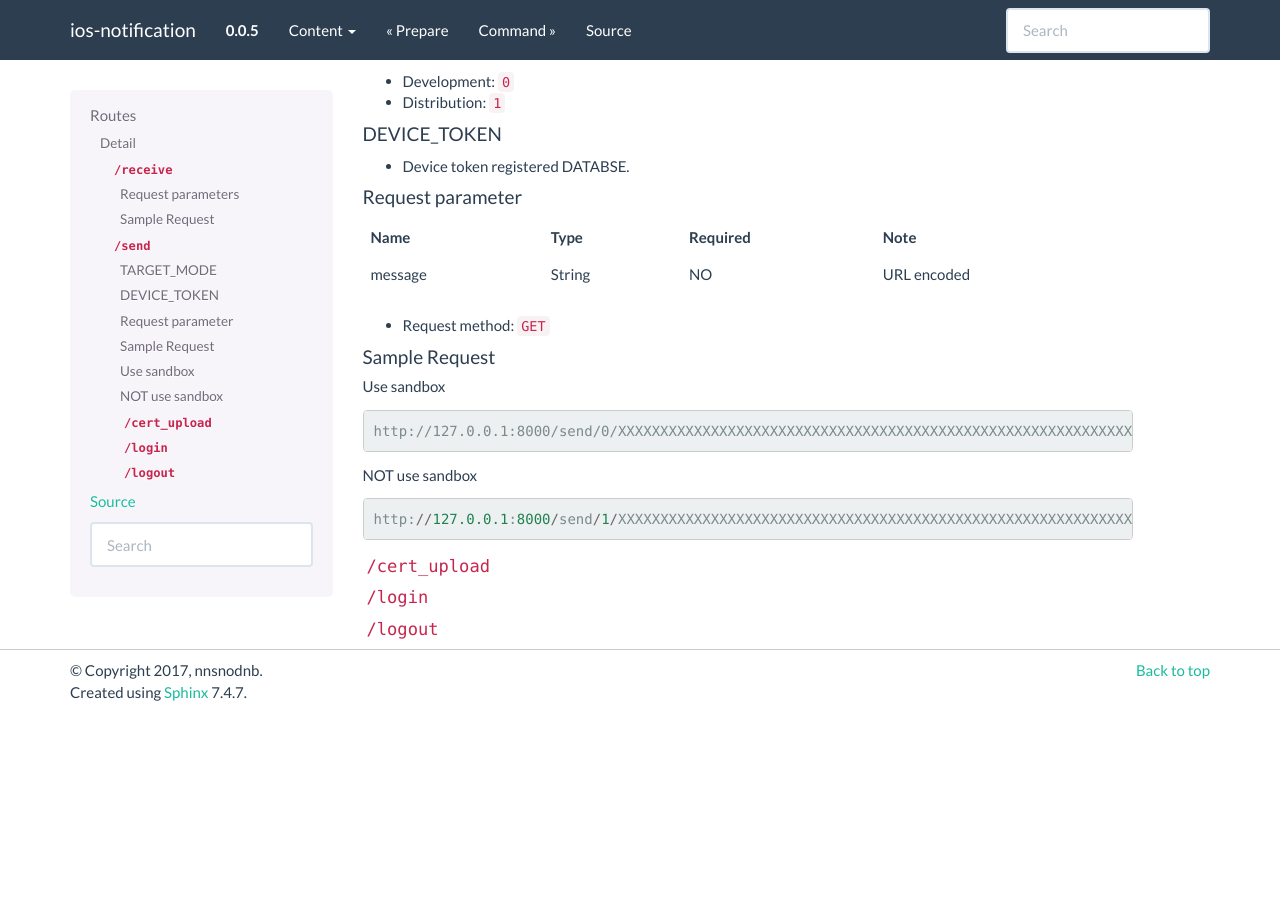
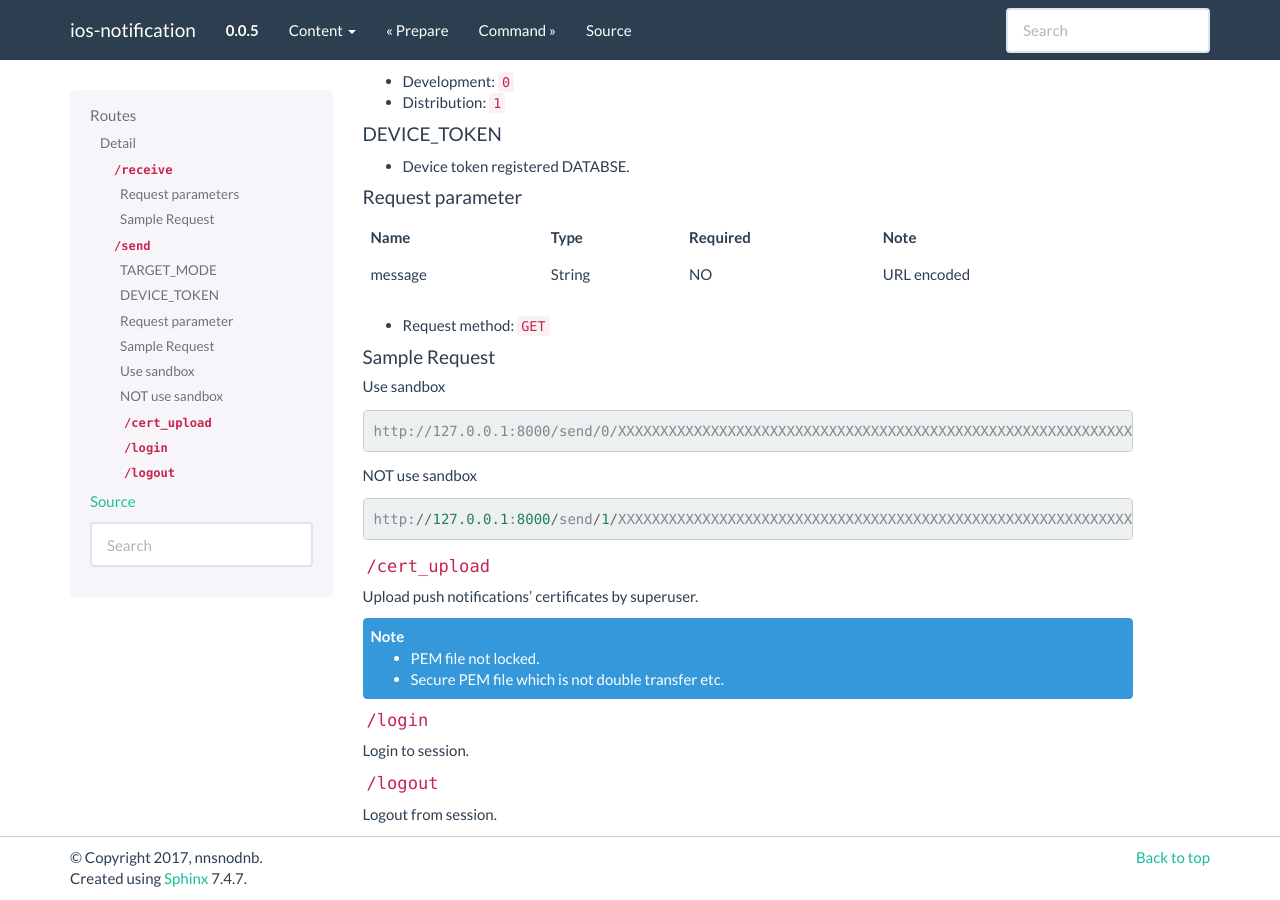
Before and after one commit to nnsnodnb/django-ios-notifications, a Sphinx documentation site: the page built from docs/routes.rst, in a window 1280 px wide and 900 px high, scrolled down 914 px. Built offline with Sphinx 7.4.7, drawn with Linux system fonts in a browser that asks for light colours; before the commit the page ends 1628 px from its top, so only the background shows below that.

Commit message:
Add doc of /cert_upload #18

```diff
--- a/docs/routes.rst
+++ b/docs/routes.rst
@@ -102,16 +102,23 @@ NOT use sandbox
 ``/cert_upload``
 ----------------
 
+Upload push notifications' certificates by superuser.
 
+.. note::
+
+    * PEM file not locked.
+    * Secure PEM file which is not double transfer etc.
 
 .. _login:
 
 ``/login``
 ----------
 
-
+Login to session.
 
 .. _logout:
 
 ``/logout``
 -----------
+
+Logout from session.
```
